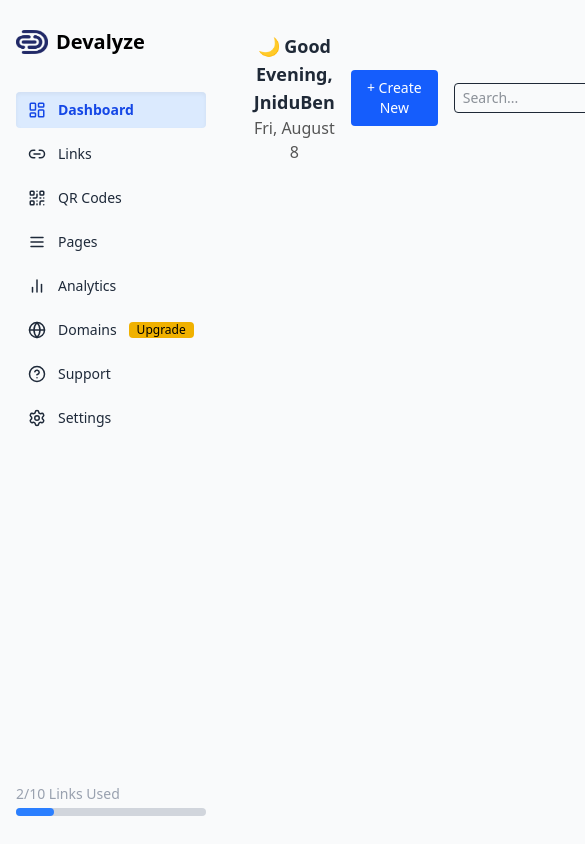
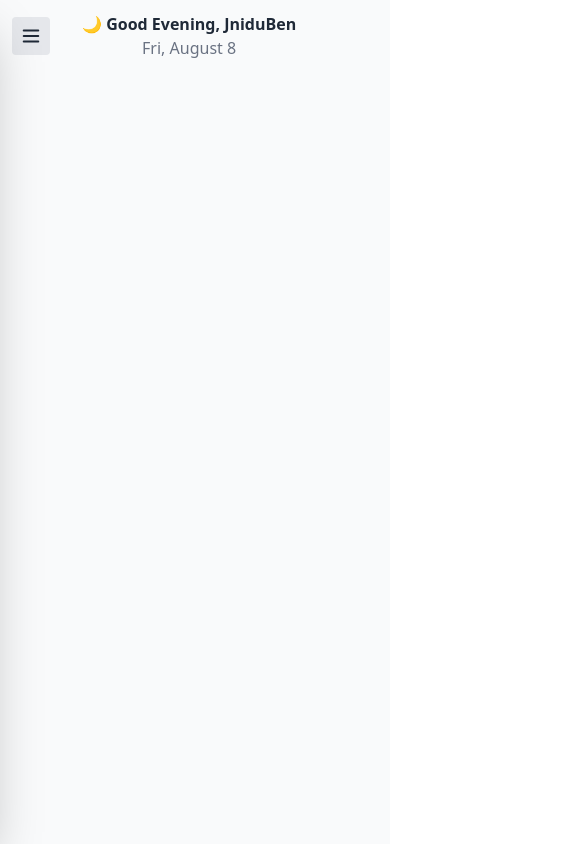
Before and after one commit to Yulong-Dev/Devalyze_url_shortener, a React (Vite) app in the folder devalyze_url/: page /dashboard in a window 390 px wide. Shown: the top 844 px of the page, 585 px wide, since content can reach past the window. Built offline with nearby package versions, Linux system fonts and the light colour scheme; a web font is replaced by a local one.

Commit message:
media screen for the dashboard

```diff
--- a/devalyze_url/src/components/Footer.jsx
+++ b/devalyze_url/src/components/Footer.jsx
@@ -8,6 +8,8 @@ import {
 } from "react-icons/fa";
 import { IoLinkSharp, IoMail } from "react-icons/io5";
 import { FaLocationDot } from "react-icons/fa6";
+import { Link } from "react-router-dom";
+import DashboardLayout from "../layouts/DashboardLayout";
 
 const Footer = () => {
   return (
@@ -23,7 +25,8 @@ const Footer = () => {
           </p>
           <div className="flex justify-center sm:justify-start gap-4 text-xl">
             <div className="bg-white text-indigo-900 p-1 rounded-full">
-              <FaFacebookF />
+              <Link to="dashboard">
+              <FaFacebookF /></Link>
             </div>
             <div className="bg-white text-indigo-900 p-1 rounded-full">
               <FaTwitter />
--- a/devalyze_url/src/components/Navbar.jsx
+++ b/devalyze_url/src/components/Navbar.jsx
@@ -94,9 +94,7 @@ export default function Navbar() {
               strokeLinejoin="round"
             />
           </svg>
-           <Link to="/dashboard" className="btn">
-          Go to Dashboard
-        </Link>
+
         </motion.button>
 
         {["Services", "About"].map((item, i) => (
--- a/devalyze_url/src/layouts/DashboardLayout.jsx
+++ b/devalyze_url/src/layouts/DashboardLayout.jsx
@@ -9,6 +9,7 @@ import {
   HelpCircle,
   LayoutDashboard,
   Globe,
+  X,
 } from "lucide-react";
 
 const navLinks = [
@@ -44,12 +45,11 @@ const navLinks = [
 ];
 
 const DashboardLayout = () => {
-  const [sidebarOpen, setSidebarOpen] = useState(true);
+  const [sidebarOpen, setSidebarOpen] = useState(false); // closed by default on mobile
 
-  // Time & Greeting Logic
+  // Time & Greeting
   const date = new Date();
   const hours = date.getHours();
-
   let greeting = "";
   let icon = "";
 
@@ -71,15 +71,16 @@ const DashboardLayout = () => {
   });
 
   return (
-    <div className="flex h-screen">
+    <div className="flex h-screen relative">
       {/* Sidebar */}
       <div
-        className={`bg-gray-50 text-black shadow-2xl justify-between w-64 p-4 py-7 h-full ${
-          sidebarOpen ? "flex flex-col" : "hidden"
-        } md:flex md:flex-col`}
+        className={`flex flex-col bg-gray-50 text-black justify-between shadow-2xl w-64 p-4 py-7 h-full fixed md:static z-50 transform transition-transform duration-300
+        ${
+          sidebarOpen ? "translate-x-0" : "-translate-x-full"
+        } md:translate-x-0`}
       >
-        {/* Navigation */}
         <nav className="flex flex-col gap-9">
+          <div className="flex items-center justify-between">
             <div className="flex text-center gap-2 items-center">
               <img
                 src="/logos/devalyse.png"
@@ -88,12 +89,20 @@ const DashboardLayout = () => {
               />
               <h1 className=" text-xl font-bold">Devalyze</h1>
             </div>
+            {/* Close button (mobile only) */}
+            <div className="flex justify-end items-center mb md:hidden">
+              <button onClick={() => setSidebarOpen(false)}>
+                <X size={22} />
+              </button>
+            </div>
+          </div>
           <div className="flex flex-col gap-2">
             {navLinks.map((link) => (
               <NavLink
                 to={link.path}
                 end={link.path === "/dashboard"}
                 key={link.name}
+                onClick={() => setSidebarOpen(false)} // close sidebar when clicked
                 className={({ isActive }) =>
                   `flex items-center gap-3 text-sm px-3 py-2 rounded transition-all ${
                     isActive
@@ -115,7 +124,7 @@ const DashboardLayout = () => {
         </nav>
 
         {/* Usage Progress */}
-        <div className="text-sm">
+        <div className="text-sm mt-6">
           <p className="text-gray-400">2/10 Links Used</p>
           <div className="bg-gray-300 h-2 rounded-full w-full mt-1">
             <div className="bg-blue-500 h-2 rounded-full w-1/5"></div>
@@ -124,20 +133,25 @@ const DashboardLayout = () => {
       </div>
 
       {/* Main Panel */}
-      <div className="flex-1 bg-gray-50 p-4">
+      <div className="flex-1 bg-gray-50 py-3 pr-3">
         {/* Topbar */}
-        <div className="flex justify-between items-center mb-6">
-          <div
-            className="greeting-container"
-            style={{ textAlign: "center", padding: "1rem" }}
+        <div className="flex md:justify-between gap-8 items-center pb-3 px-3 w-full">
+          {/* Mobile menu button */}
+          <button
+            className="md:hidden p-2 bg-gray-200 rounded"
+            onClick={() => setSidebarOpen(true)}
           >
-            <h2 className="text-lg font-bold">
+            <Menu size={22} />
+          </button>
+
+          <div className="greeting-container text-center">
+            <h2 className="text-md font-bold">
               {icon} {greeting}, JniduBen
             </h2>
-            <p style={{ color: "#555" }}>{formattedDate}</p>
+            <p className="text-gray-500">{formattedDate}</p>
           </div>
 
-          <div className="flex items-center gap-4">
+          <div className="hidden md:flex items-center gap-4">
             <button className="bg-blue-600 text-white px-4 py-2 rounded text-sm">
               + Create New
             </button>
```
Lines whose indentation alone changed are shown as unchanged.
